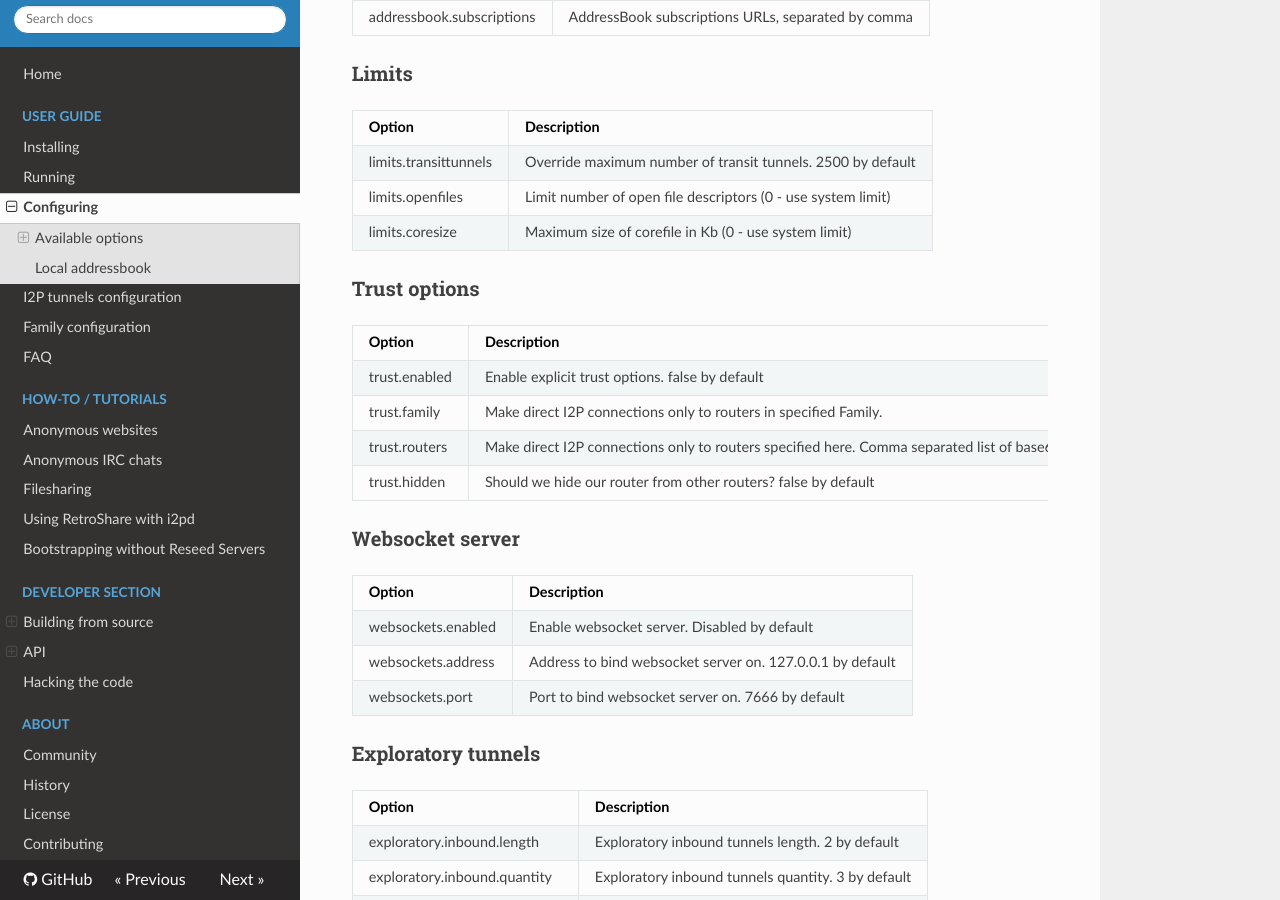
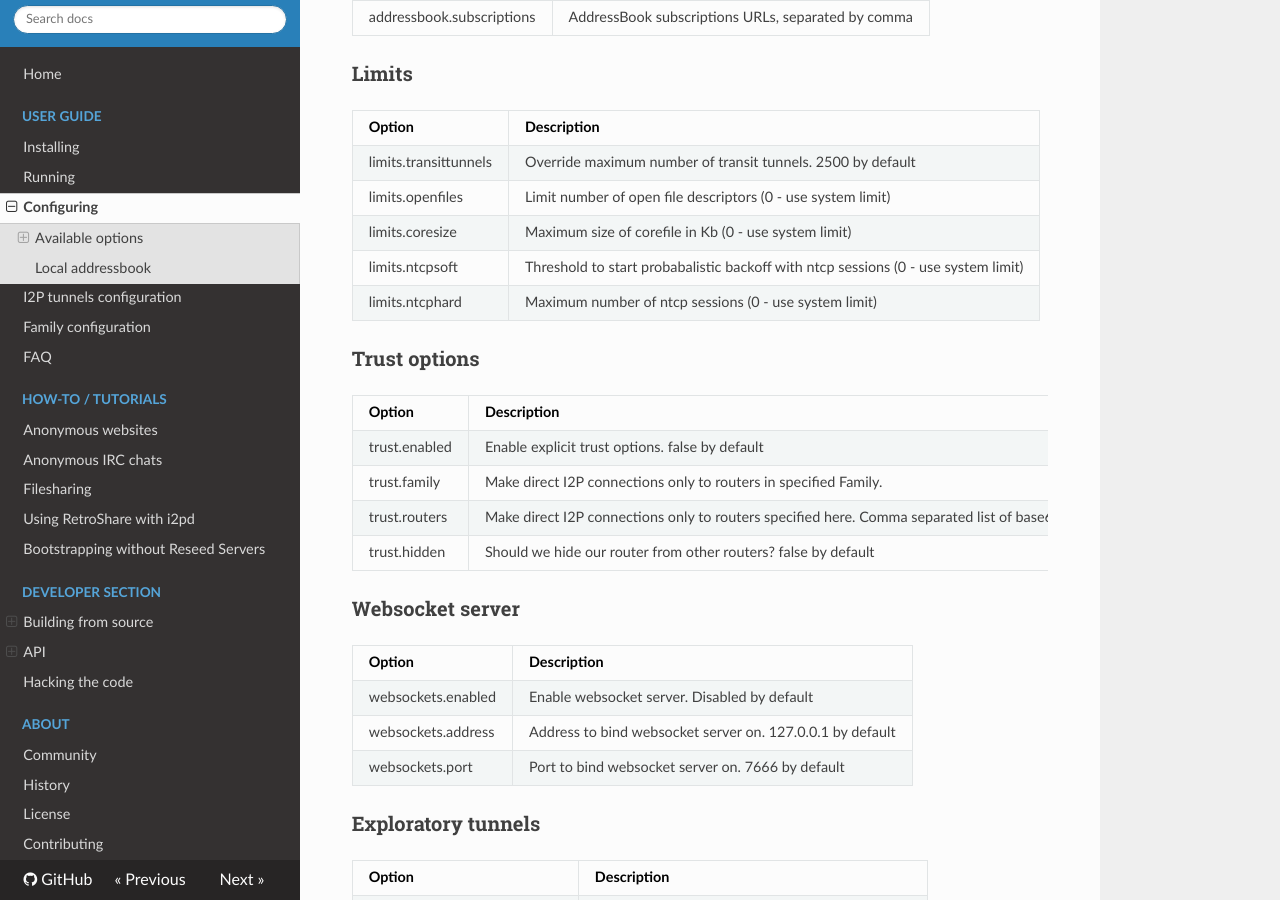
Before and after one commit to PurpleI2P/i2pd_docs_en, an MkDocs documentation site: the page built from docs/user-guide/configuration.md, in a window 1280 px wide and 900 px high, scrolled down 5279 px. Built offline with MkDocs 1.6.1, drawn with Linux system fonts in a browser that asks for light colours; nearby versions of some CDN libraries; old or Windows-style settings are respelled for this version of MkDocs.

Commit message:
ntcp limits

```diff
--- a/docs/user-guide/configuration.md
+++ b/docs/user-guide/configuration.md
@@ -196,6 +196,8 @@ Option                                 | Description
 limits.transittunnels                  | Override maximum number of transit tunnels. 2500 by default
 limits.openfiles                       | Limit number of open file descriptors (0 - use system limit)
 limits.coresize                        | Maximum size of corefile in Kb (0 - use system limit)
+limits.ntcpsoft                        | Threshold to start probabalistic backoff with ntcp sessions (0 - use system limit)
+limits.ntcphard                        | Maximum number of ntcp sessions (0 - use system limit)
 
 ### Trust options
 
```
